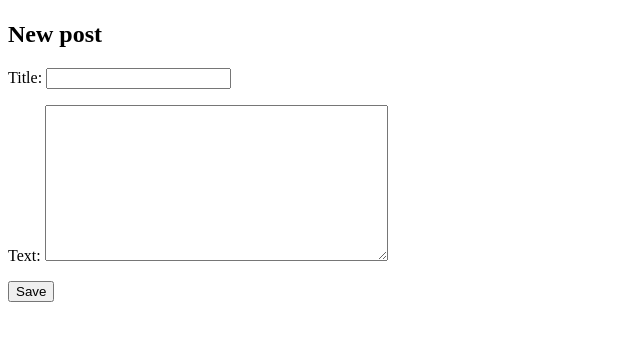
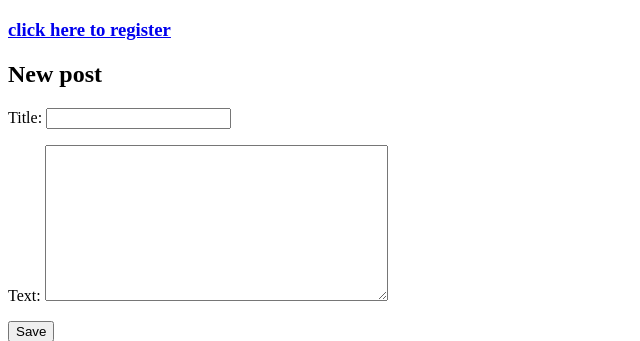
Before and after one commit to Maru5er/Blog1, a Django app: page /post/new/ in a window 1280 px wide. Shown: the part 193-534 px from the top of the page, without its empty margins (0-640 px from the left). Run offline with Django 3.2, Linux system fonts and the light colour scheme.

Commit message:
addition to base.html

```diff
--- a/blog/templates/blog/base.html
+++ b/blog/templates/blog/base.html
@@ -11,7 +11,8 @@
                  {% include './icons/1570429633bomb.svg' %}
           </a>
           <h1><a href="/">Make SA Hall great I guess</a></h1>
-          <h3>welcome, {{User}} click on the bomb to add post</h3>
+          <h3>welcome, {{user.get_username}} click on the bomb to add post</h3>
+          <h3><a href="{%url 'registration'%}" class="registration button">click here to register</a></h3>
       </div>
     </header>
     <main class="container">
```
